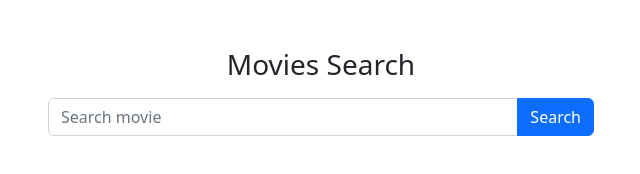
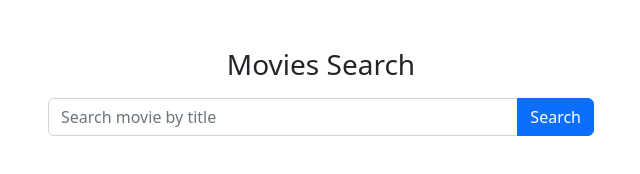
Before and after one commit to rafirh/movies-search-with-API, a plain HTML site: page index.html in a window 1280 px wide. Shown: the full height of the page, 319-959 px from the left. Drawn offline with nearby package versions, Linux system fonts and the light colour scheme.

Commit message:
Update index.html

```diff
--- a/index.html
+++ b/index.html
@@ -17,7 +17,7 @@
             <h3 class="text-center mb-3">Movies Search</h3>
             <div class="col-md-6">
                 <div class="input-group mb-3">
-                    <input type="text" class="form-control key-search-movie" placeholder="Search movie">
+                    <input type="text" class="form-control key-search-movie" placeholder="Search movie by title">
                     <button class="btn btn-primary btn-search-movie" type="submit">Search</button>
                 </div>
             </div>
```
